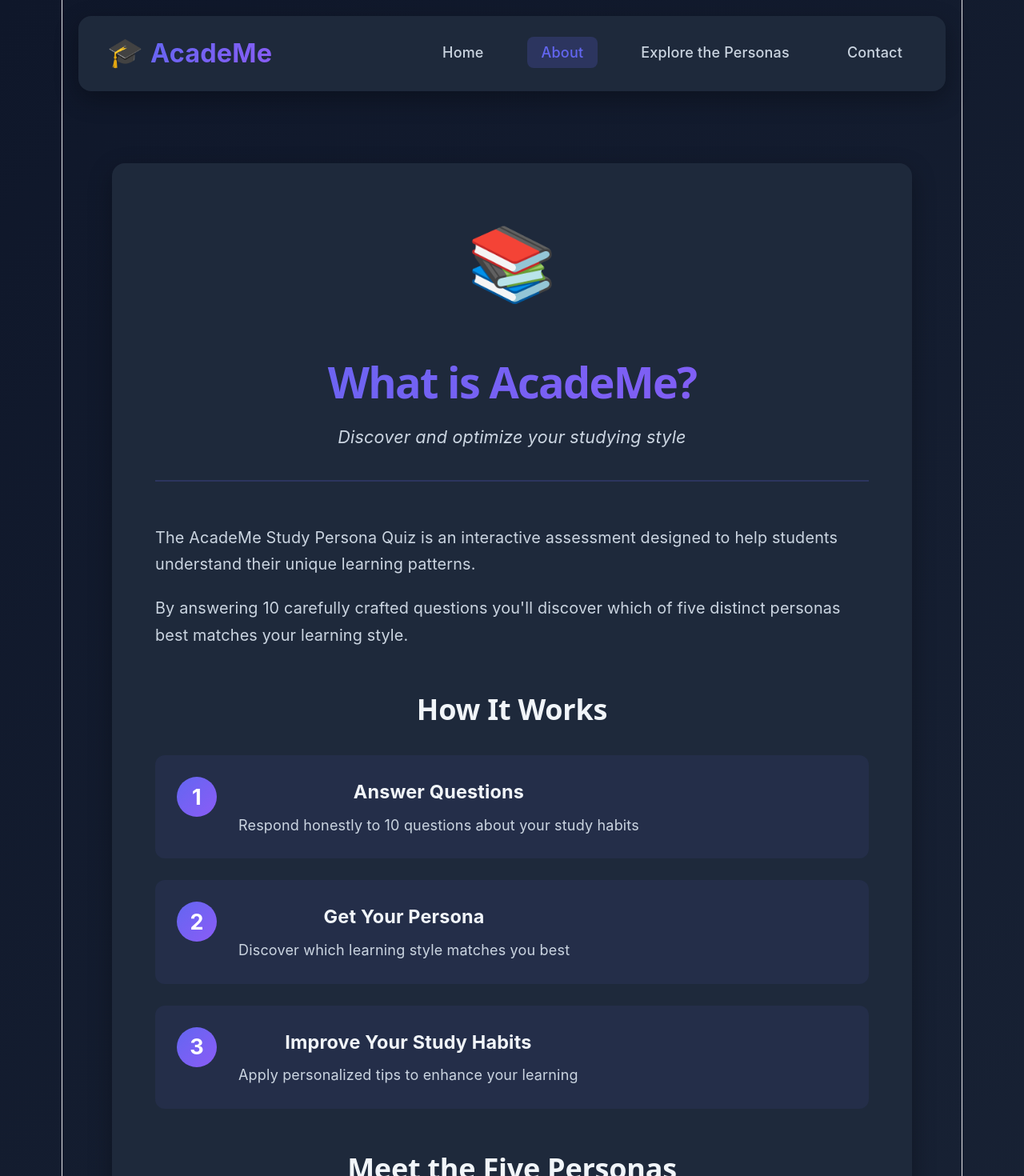
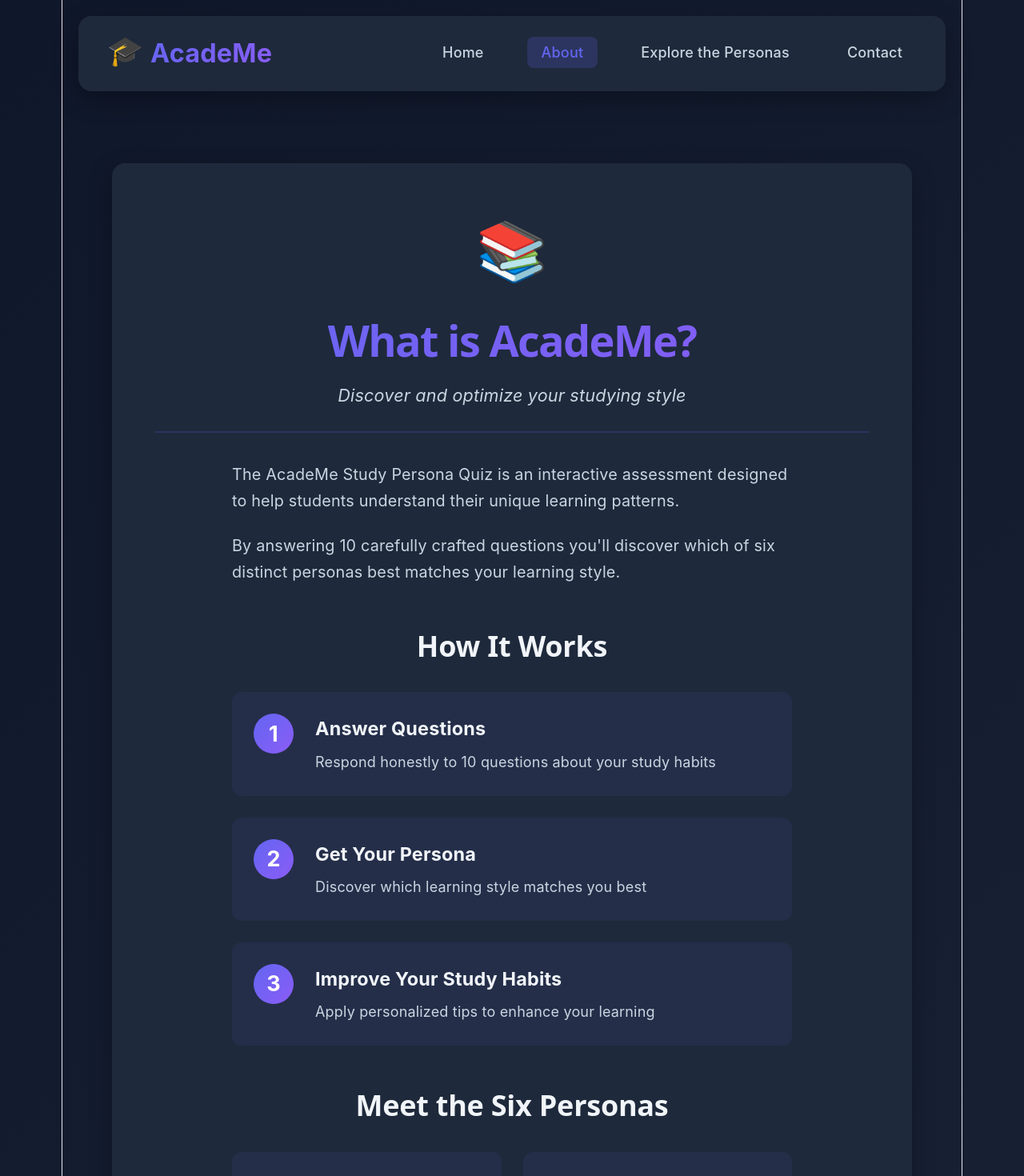
Before and after one commit to hwnest25/AcadeMe, a React (Vite) app: page /About in a window 1280 px wide. Shown: the top 1470 px of the page at 80% size. Built offline with nearby package versions, Linux system fonts and the light colour scheme.

Commit message:
Tidy up About page layout.

```diff
--- a/src/pages/About.jsx
+++ b/src/pages/About.jsx
@@ -31,7 +31,7 @@ const About = () => {
 
           <p className="about-text">
             By answering 10 carefully crafted questions you'll discover which
-            of five distinct personas best matches your learning style.
+            of six distinct personas best matches your learning style.
           </p>
         </div>
 
@@ -48,7 +48,7 @@ const About = () => {
         <div className="about-section">
 
           <h2 className="section-heading">
-            Meet the Five Personas
+            Meet the Six Personas
           </h2>
 
           <div className="personas-grid">
--- a/src/styles/about.css
+++ b/src/styles/about.css
@@ -20,14 +20,14 @@
 
 .about-header {
   text-align: center;
-  margin-bottom: 3rem;
-  padding-bottom: 2rem;
+  margin-bottom: 2rem;
+  padding-bottom: 1.5rem;
   border-bottom: 2px solid rgba(99, 102, 241, 0.2);
 }
 
 .about-icon {
-  font-size: 5rem;
-  margin-bottom: 1rem;
+  font-size: 4rem;
+  margin-bottom: 0.5rem;
   animation: bounce 2s infinite;
 }
 
@@ -38,6 +38,7 @@
   -webkit-text-fill-color: transparent;
   background-clip: text;
   margin-bottom: 0.5rem;
+  margin-top: 0.5rem;
   font-weight: 700;
 }
 
@@ -49,6 +50,9 @@
 
 .about-section {
   margin-bottom: 3rem;
+  max-width: 700px;
+  margin-left: auto;
+  margin-right: auto;
 }
 
 .section-heading {
@@ -79,6 +83,7 @@
   border-radius: 12px;
   border: 2px solid transparent;
   transition: all 0.3s ease;
+  text-align: left;
 }
 
 .persona-card:hover {
@@ -106,7 +111,7 @@
   color: var(--text-secondary);
   line-height: 1.7;
   margin-bottom: 1.5rem;
-  text-align: center;
+  text-align: left;
 }
 
 .persona-highlights {
@@ -137,6 +142,9 @@
   color: var(--text-secondary);
   line-height: 1.5;
 }
+
+/* Steps Section  */
+
 
 .steps-container {
   display: flex;
@@ -178,13 +186,17 @@
   font-size: 1.3rem;
   color: var(--text-primary);
   margin-bottom: 0.5rem;
+  text-align: left;
 }
 
 .step-content p {
   font-size: 1rem;
   color: var(--text-secondary);
   line-height: 1.6;
+  text-align: left;
 }
+
+/* About Footer */
 
 .about-footer {
   text-align: center;
```
